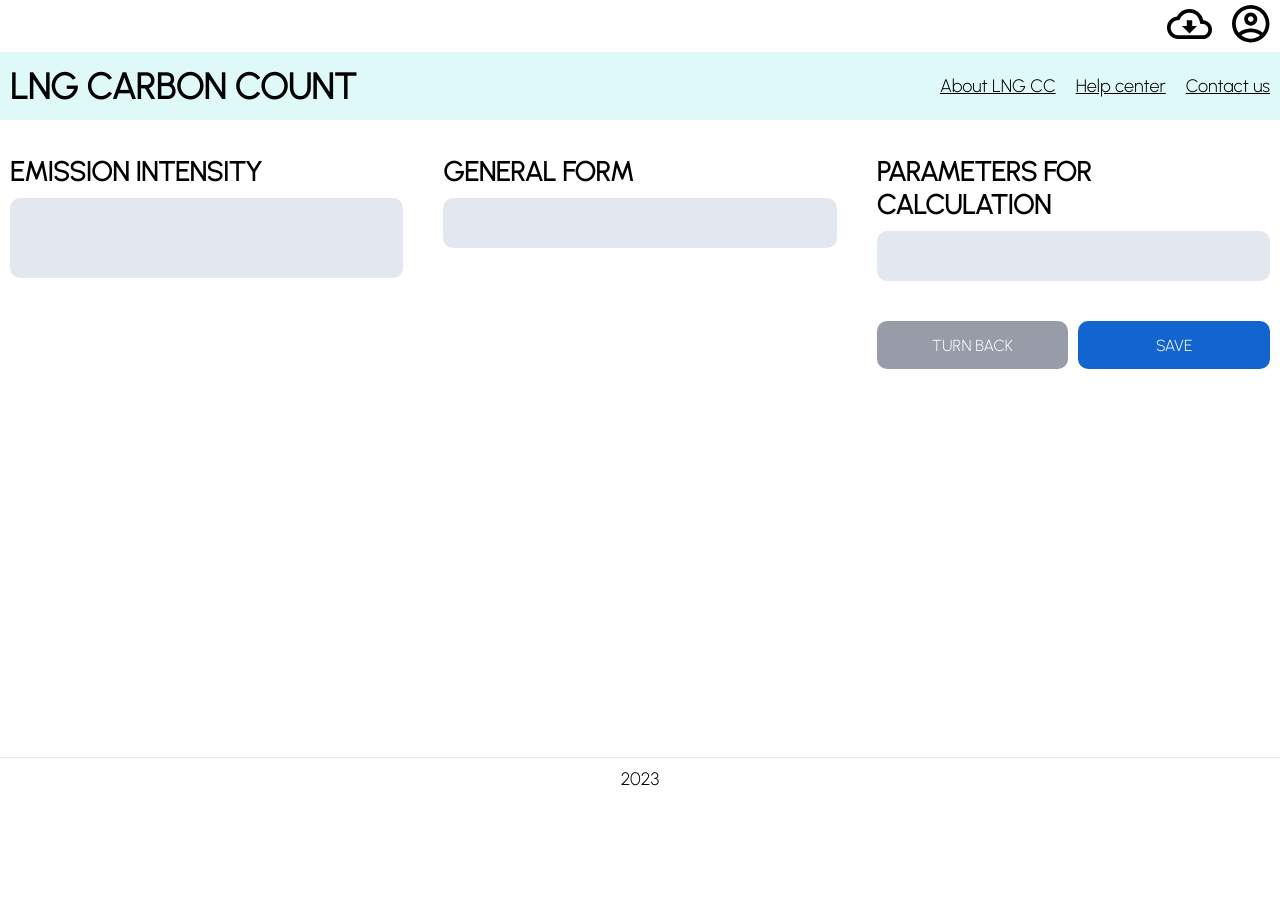
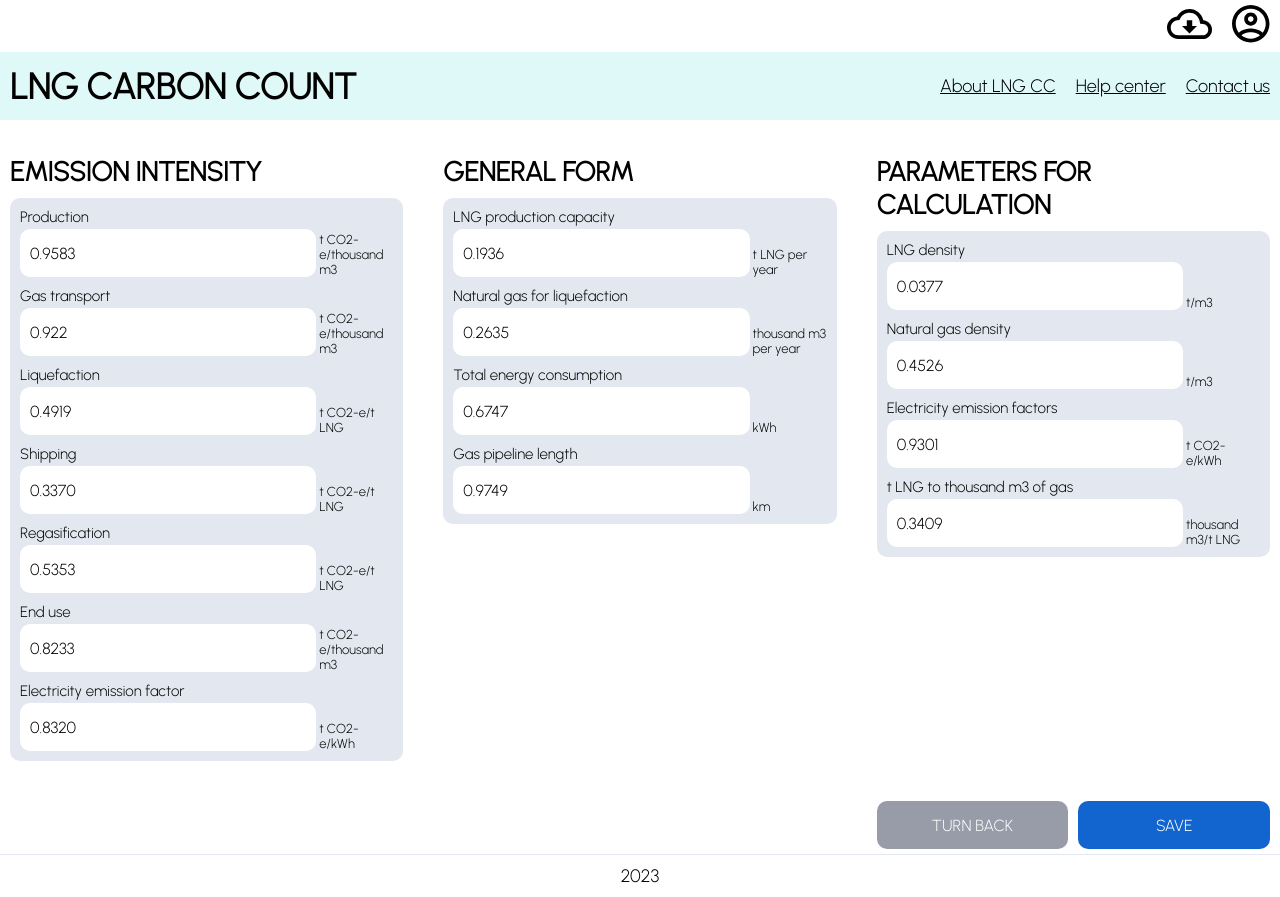
Before and after one commit to Vetapteka/lng-carbon-count, a React (Create React App) app: page /lng-carbon-count/more_options in a window 1280 px wide. Before the commit the page ends 800 px from the top, so only its background shows below. Built offline with nearby package versions, Linux system fonts and the light colour scheme.

Commit message:
update form on more options managers

```diff
--- a/src/pages/calculator/moreOptions/MoreOptions.jsx
+++ b/src/pages/calculator/moreOptions/MoreOptions.jsx
@@ -2,7 +2,7 @@ import React from 'react';
 import MoreOptionsLayout from './layout/MoreOptionsLayout';
 import Button from '../../../components/common/UI/Button/Button';
 import { buttonRoles } from '../../../components/common/UI/Button/ButtonRoles';
-import Form from '../../../components/common/UI/Form/Form';
+import ControlledForm from '../../../components/common/UI/Form/ControlledForm';
 import { Size } from '../../../components/common/UI/utils';
 import { Link } from 'react-router-dom';
 import { CALCULATOR_ROUTE } from '../../../utils/consts';
@@ -12,21 +12,21 @@ import { CalculationParamsManager } from './formManagers/CalculationParamsManage
 
 const MoreOptions = () => {
     const generalForm = (
-        <Form
+        <ControlledForm
             id='form'
             size={new Size(1, 4)}
             formManager={GeneralParamsManager}
         />
     );
     const emissionForm = (
-        <Form
+        <ControlledForm
             id='form'
             size={new Size(1, 7)}
             formManager={EmissionParamsManager}
         />
     );
     const parametersForm = (
-        <Form
+        <ControlledForm
             id='form'
             size={new Size(1, 4)}
             formManager={CalculationParamsManager}
--- a/src/pages/calculator/moreOptions/formManagers/CalculationParamsManager.js
+++ b/src/pages/calculator/moreOptions/formManagers/CalculationParamsManager.js
@@ -9,9 +9,15 @@ const items = [
     new InputItem('t LNG to thousand m3 of gas', 'thousand m3/t LNG'),
 ];
 
-const valuesSetter = async () => {
+const fetchValues = async () => {
     let values = await fetchCalculationParams();
     return values.map((obj) => obj.value);
 };
 
-export const CalculationParamsManager = new FormManager(items, valuesSetter);
+const defaultValues = [0, 0, 0, 0];
+
+export const CalculationParamsManager = new FormManager(
+    items,
+    defaultValues,
+    fetchValues,
+);
--- a/src/pages/calculator/moreOptions/formManagers/EmissionParamsManager.js
+++ b/src/pages/calculator/moreOptions/formManagers/EmissionParamsManager.js
@@ -12,9 +12,15 @@ const items = [
     new InputItem('Electricity emission factor', 't CO2-e/kWh'),
 ];
 
-const valuesSetter = async () => {
+const fetchValues = async () => {
     let values = await fetchEmissionParams();
     return values.map((obj) => obj.value);
 };
 
-export const EmissionParamsManager = new FormManager(items, valuesSetter);
+const defaultValues = [0, 0, 0, 0, 0, 0, 0];
+
+export const EmissionParamsManager = new FormManager(
+    items,
+    defaultValues,
+    fetchValues
+);
--- a/src/pages/calculator/moreOptions/formManagers/GeneralParamsManager.js
+++ b/src/pages/calculator/moreOptions/formManagers/GeneralParamsManager.js
@@ -9,9 +9,15 @@ const items = [
     new InputItem('Gas pipeline length', 'km'),
 ];
 
-const valueSetter = async () => {
+const fetchValues = async () => {
     let values = await fetchGeneralParams();
     return values.map((obj) => obj.value);
 };
 
-export const GeneralParamsManager = new FormManager(items, valueSetter);
+const defaultValues = [0, 0, 0, 0];
+
+export const GeneralParamsManager = new FormManager(
+    items,
+    defaultValues,
+    fetchValues
+);
```
